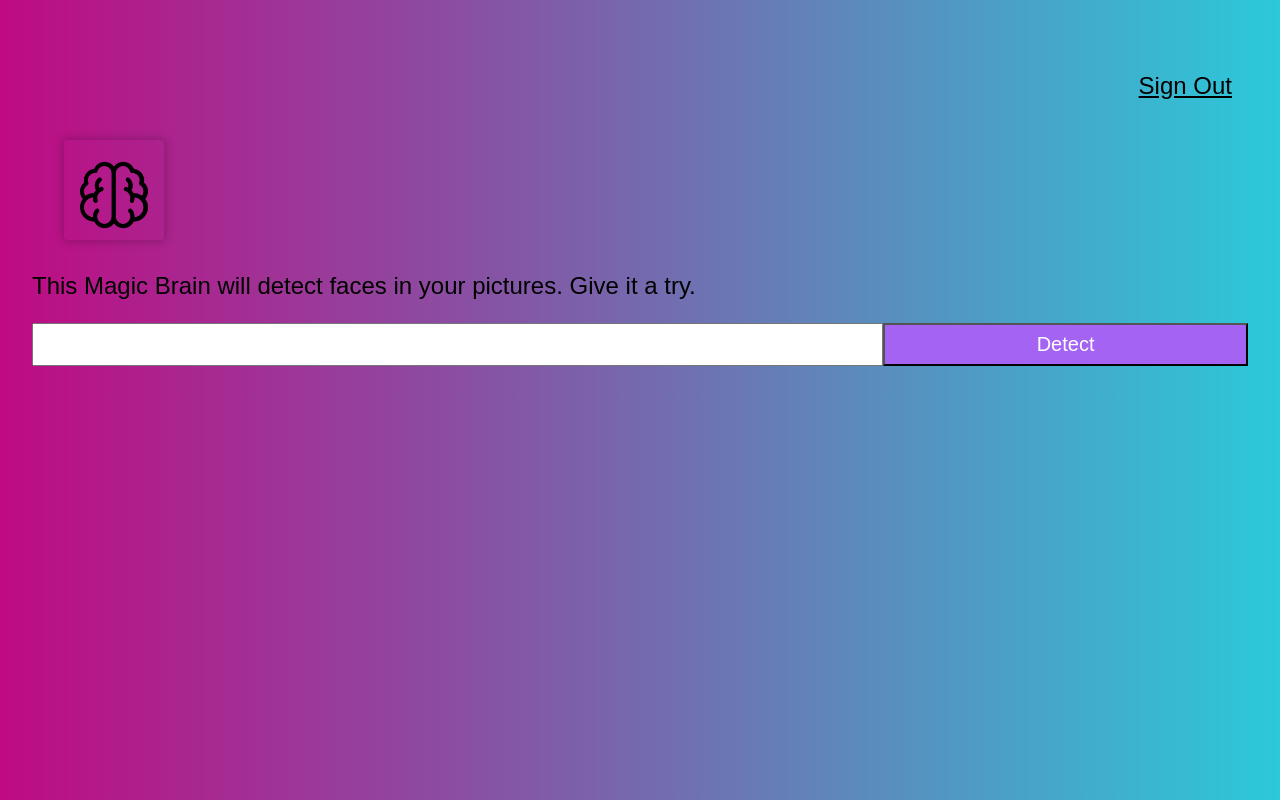
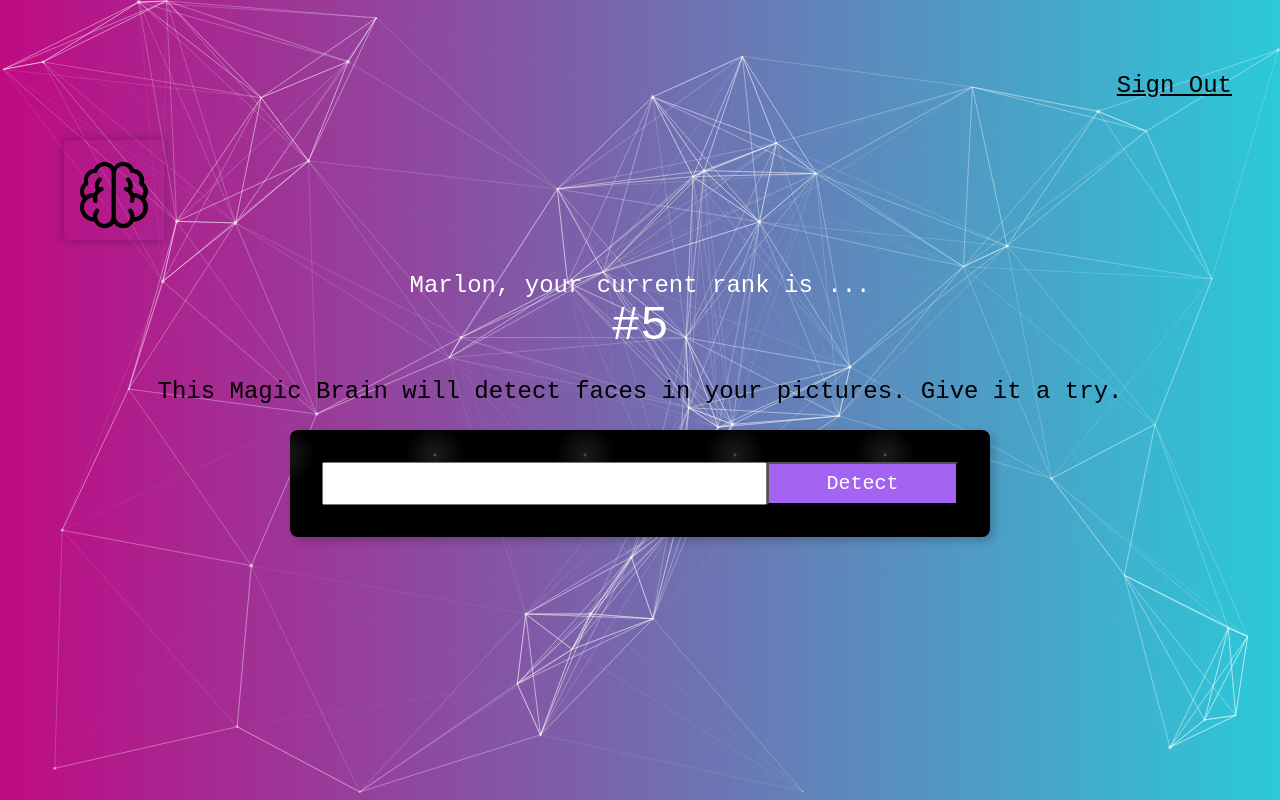
Before and after one commit to MarlonDevio/faceRecognitionBrainApp, a React (Vite) app: page / in a window 1280 px wide. Built offline with nearby package versions, Linux system fonts and the light colour scheme.

Commit message:
front-end ready

```diff
--- a/package.json
+++ b/package.json
@@ -13,7 +13,9 @@
     "react": "^18.2.0",
     "react-dom": "^18.2.0",
     "react-tilt": "^1.0.2",
-    "tachyons": "^4.12.0"
+    "react-tsparticles": "^2.12.1",
+    "tachyons": "^4.12.0",
+    "tsparticles-slim": "^2.12.0"
   },
   "devDependencies": {
     "@types/react": "^18.2.15",
--- a/src/App.css
+++ b/src/App.css
@@ -1,45 +1,24 @@
 #root {
-  max-width: 1280px;
-  margin: 0 auto;
-  padding: 2rem;
+    max-width: 1280px;
+    margin: 0 auto;
+    padding: 2rem;
 
 }
+
+.App {
+    text-align: center;
+}
+
 .center {
     display: flex;
     justify-content: center;
 }
-.logo {
-  height: 6em;
-  padding: 1.5em;
-  will-change: filter;
-  transition: filter 300ms;
+
+.particles {
+    position: fixed;
+    top: 0;
+    right: 0;
+    bottom: 0;
+    left: 0;
+    z-index: -1;
 }
-.logo:hover {
-  filter: drop-shadow(0 0 2em #646cffaa);
-}
-.logo.react:hover {
-  filter: drop-shadow(0 0 2em #61dafbaa);
-}
-
-@keyframes logo-spin {
-  from {
-    transform: rotate(0deg);
-  }
-  to {
-    transform: rotate(360deg);
-  }
-}
-
-@media (prefers-reduced-motion: no-preference) {
-  a:nth-of-type(2) .logo {
-    animation: logo-spin infinite 20s linear;
-  }
-}
-
-.card {
-  padding: 2em;
-}
-
-.read-the-docs {
-  color: #888;
-}
--- a/src/App.jsx
+++ b/src/App.jsx
@@ -1,13 +1,29 @@
-import { useState } from "react";
+import { particlesInit, particlesLoaded } from "./assets/particles/Particles";
+import { particleOptions } from "./assets/particles/ParticleOptions";
+import { useCallback } from "react";
+import Particles from "react-tsparticles";
 import "./App.css";
 import Navigation from "./components/Navigation/Navigation";
 import Logo from "./components/Logo/Logo";
 import ImageLinkForm from "./components/ImagelinkForm/ImageLinkForm";
+import Rank from "./components/Rank/Rank";
+
 function App() {
+  const particlesInitMemoized = useCallback(particlesInit, []);
+  const particlesLoadedMemoized = useCallback(particlesLoaded, []);
+
   return (
     <div className="App">
+      <Particles
+        className="particles"
+        id="tsparticles"
+        init={particlesInitMemoized}
+        loaded={particlesLoadedMemoized}
+        options={particleOptions}
+      />
       <Navigation />
       <Logo />
+      <Rank />
       <ImageLinkForm />
       {/*	<FaceRecognition />}*/}
     </div>
--- /dev/null
+++ b/src/assets/particles/ParticleOptions.jsx
@@ -0,0 +1,64 @@
+export const particleOptions = {
+  fpsLimit: 120,
+  interactivity: {
+    events: {
+      onClick: {
+        enable: true,
+        mode: "push",
+      },
+      onHover: {
+        enable: true,
+        mode: "repulse",
+      },
+      resize: true,
+    },
+    modes: {
+      push: {
+        quantity: 4,
+      },
+      repulse: {
+        distance: 200,
+        duration: 0.4,
+      },
+    },
+  },
+  particles: {
+    color: {
+      value: "#ffffff",
+    },
+    links: {
+      color: "#ffffff",
+      distance: 300,
+      enable: true,
+      opacity: 0.5,
+      width: 1,
+    },
+    move: {
+      direction: "none",
+      enable: true,
+      outModes: {
+        default: "bounce",
+      },
+      random: false,
+      speed: 2,
+      straight: false,
+    },
+    number: {
+      density: {
+        enable: true,
+        area: 800,
+      },
+      value: 50,
+    },
+    opacity: {
+      value: 0.5,
+    },
+    shape: {
+      type: "circle",
+    },
+    size: {
+      value: { min: 0.5, max: 2 },
+    },
+  },
+  detectRetina: true,
+};
--- /dev/null
+++ b/src/assets/particles/Particles.jsx
@@ -0,0 +1,9 @@
+import { loadSlim } from "tsparticles-slim";
+
+export async function particlesInit(engine) {
+  await loadSlim(engine);
+}
+
+export async function particlesLoaded(container) {
+  console.log(container);
+}
--- /dev/null
+++ b/src/components/ImageLinkForm/ImageLinkForm.css
@@ -0,0 +1,10 @@
+.form {
+    width: 700px;
+    background-color: black;
+    background-image: radial-gradient(white, rgba(255, 255, 255, .2) 2px, transparent 40px),
+    radial-gradient(white, rgba(255, 255, 255, .15) 1px, transparent 30px),
+    radial-gradient(white, rgba(255, 255, 255, .1) 2px, transparent 40px),
+    radial-gradient(rgba(255, 255, 255, .4), rgba(255, 255, 255, .1) 2px, transparent 30px);
+    background-size: 550px 550px, 350px 350px, 250px 250px, 150px 150px;
+    background-position: 0 0, 40px 60px, 130px 270px, 70px 100px;
+}
--- a/src/components/ImageLinkForm/ImageLinkForm.jsx
+++ b/src/components/ImageLinkForm/ImageLinkForm.jsx
@@ -1,4 +1,5 @@
 import React from "react";
+import "./ImageLinkForm.css";
 
 const ImageLinkForm = () => {
   return (
@@ -6,11 +7,13 @@ const ImageLinkForm = () => {
       <p className="f3">
         {"This Magic Brain will detect faces in your pictures. Give it a try."}
       </p>
-      <div className="center">
-        <input className="f4 pa2 w-70 center" type="text" />
-        <button className="w-30 grow f4 link ph3 pv2 dib white bg-light-purple">
-          Detect
-        </button>
+      <div className="center ">
+        <div className="pa4 form center br3 shadow-5">
+          <input className="f4 pa2 w-70 center" type="text" />
+          <button className="w-30 grow f4 link ph3 pv2 dib white bg-light-purple">
+            Detect
+          </button>
+        </div>
       </div>
     </div>
   );
--- /dev/null
+++ b/src/components/Rank/Rank.jsx
@@ -0,0 +1,16 @@
+import React from "react";
+
+const Rank = () => {
+  return (
+    <div>
+      <div>
+        <div className="white f3">{"Marlon, your current rank is ..."}</div>
+      </div>
+      <div>
+        <div className="white f1">{"#5"}</div>
+      </div>
+    </div>
+  );
+};
+
+export default Rank;
--- a/src/index.css
+++ b/src/index.css
@@ -1,6 +1,11 @@
 body {
-  margin: 0;
-  padding: 0;
-  font-family: sans-serif;
-  background: linear-gradient(90deg, rgba(191,10,131,1) 0%, rgba(43,201,217,1) 100%);
+    margin: 0;
+    padding: 0;
+    font-family: 'Poppins', monospace;
+    background: linear-gradient(90deg, rgba(191, 10, 131, 1) 0%, rgba(43, 201, 217, 1) 100%);
+
 }
+
+button {
+    cursor: pointer;
+}
```
Also changed, not shown: 1 other file (tests, documents, lock files or other folders).
